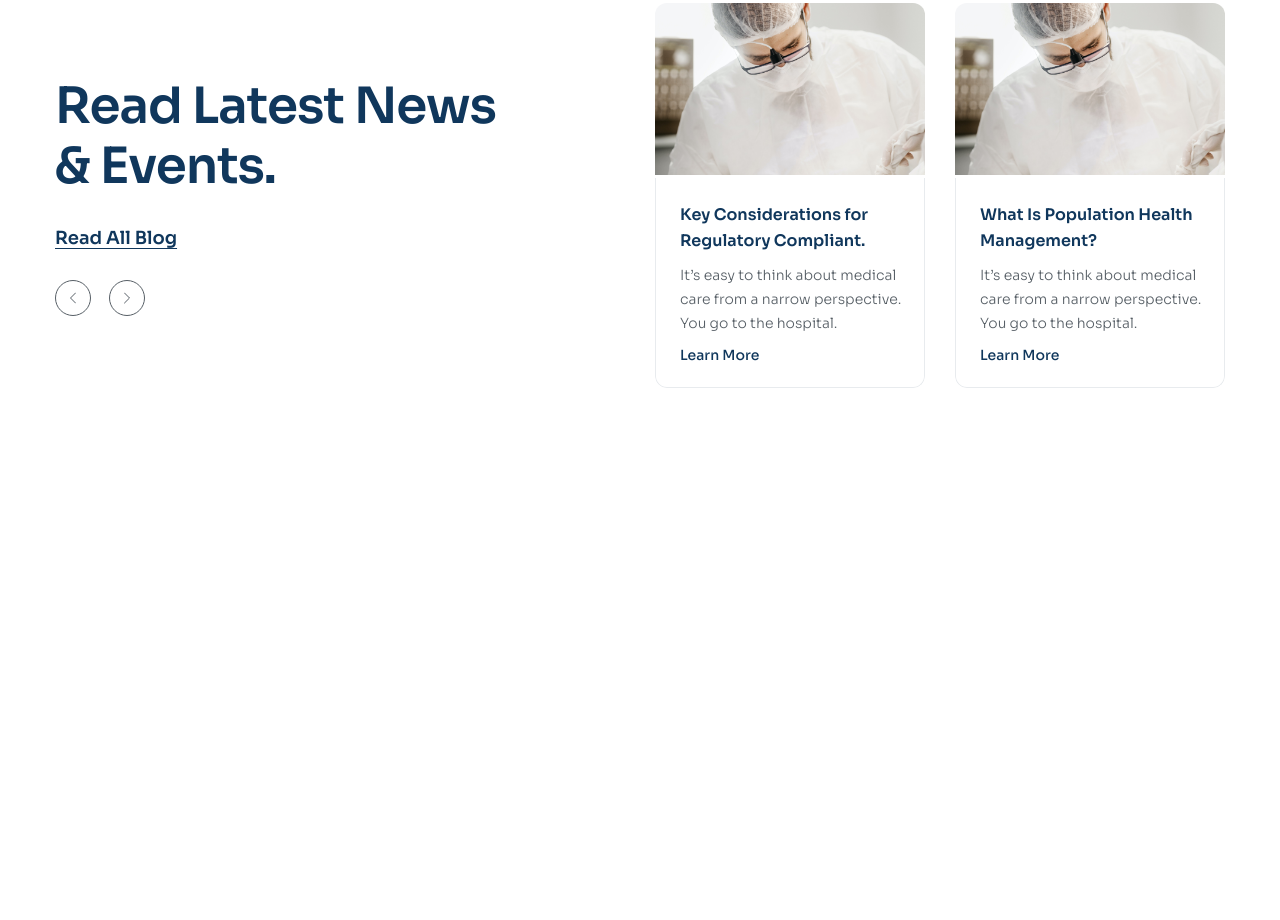
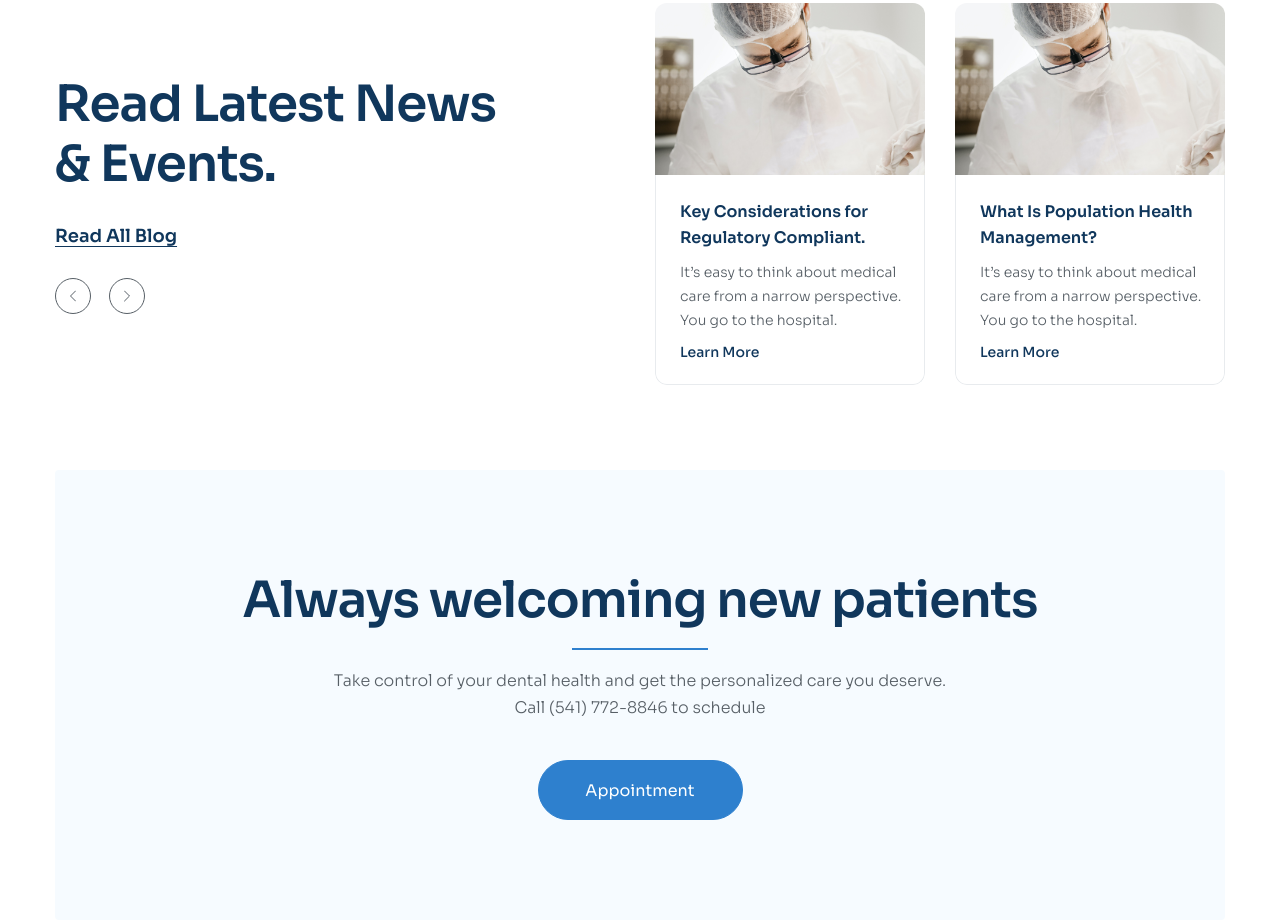
Before and after one commit to hungmanh02/htmlcss-03, a plain HTML site: page index.html in a window 1280 px wide. Shown: the part 5117-6037 px from the top of the page. Before the commit the page ends 5800 px from the top, so only its background shows below. Drawn offline with Linux system fonts and the light colour scheme.

Commit message:
làm phan appointment

```diff
--- a/assets/css/styles.css
+++ b/assets/css/styles.css
@@ -509,16 +509,23 @@ a {
   transition: 0.25s;
 }
 .news-item:hover {
-  box-shadow: 0px 18px 50px rgba(0, 0, 0, 0.1);
-  transform: translateY(-16px);
+  box-shadow: 0px 18px 50px rgba(0, 0, 0, 0.09);
+}
+.news-item:hover .news-item__thumb {
+  transform: scale(1.1);
 }
 .news-item:hover .news-item__body {
   border-color: #fff;
 }
+.news-item__images {
+  height: 172px;
+  overflow: hidden;
+}
 .news-item__thumb {
   width: 100%;
-  height: 172px;
+  height: 100%;
   object-fit: cover;
+  transition: 0.25s;
 }
 .news-item__body {
   padding: 24px;
@@ -550,3 +557,38 @@ a {
   font-weight: 500;
   color: #10375c;
 }
+.news-item__more:hover {
+  color: #2e80ce;
+}
+/* Appointment */
+.appointment {
+  margin-top: 85px 0 170px;
+}
+.appointment__inner {
+  padding: 100px 70px;
+  background: #f6fbff;
+  text-align: center;
+  border-radius: 4px;
+}
+.appointment__heading {
+  position: relative;
+  padding-bottom: 20px;
+}
+.appointment__heading::after {
+  position: absolute;
+  left: 0;
+  right: 0;
+  bottom: 0;
+  margin: 0 auto;
+  display: block;
+  content: "";
+  width: 136px;
+  height: 2px;
+  background: #2e80ce;
+  flex-shrink: 0;
+}
+.appointment__desc {
+  max-width: 617px;
+  margin: 18px auto 38px;
+  font-size: 1.6rem;
+}
--- a/index.html
+++ b/index.html
@@ -542,7 +542,7 @@
             <div class="news__list">
               <!-- News item 1 -->
               <article class="news-item">
-                <figure>
+                <figure class="news-item__images">
                   <a href="#!">
                     <img
                       src="./assets/images/hero-02.jpg"
@@ -566,7 +566,7 @@
               </article>
               <!-- News item 2 -->
               <article class="news-item">
-                <figure>
+                <figure class="news-item__images">
                   <a href="#!">
                     <img
                       src="./assets/images/hero-02.jpg"
@@ -592,6 +592,21 @@
           </div>
         </div>
       </section>
+      <!-- Appointment -->
+      <section class="appointment">
+        <div class="container">
+          <div class="appointment__inner">
+            <h2 class="appointment__heading section-heading">
+              Always welcoming new patients
+            </h2>
+            <p class="appointment__desc section-desc">
+              Take control of your dental health and get the personalized care
+              you deserve. Call (541) 772-8846 to schedule
+            </p>
+            <a href="#!" class="btn">Appointment</a>
+          </div>
+        </div>
+      </section>
     </main>
   </body>
 </html>
```
